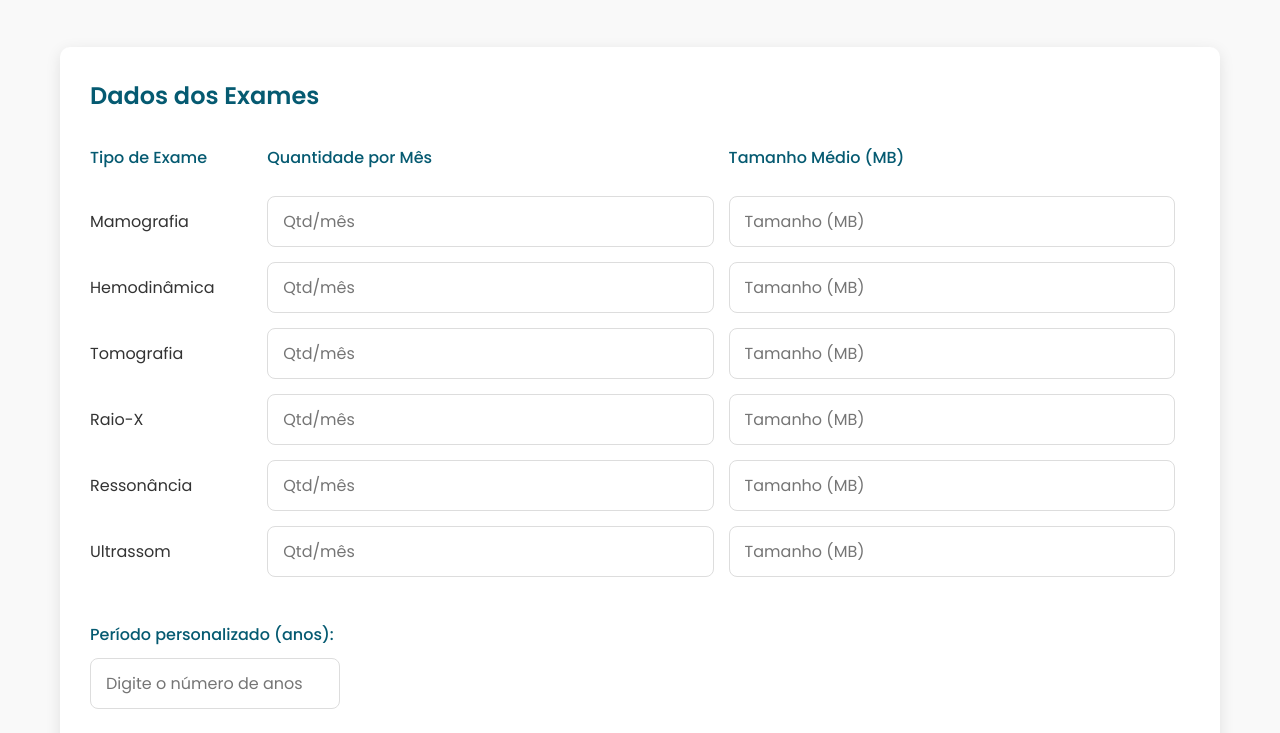
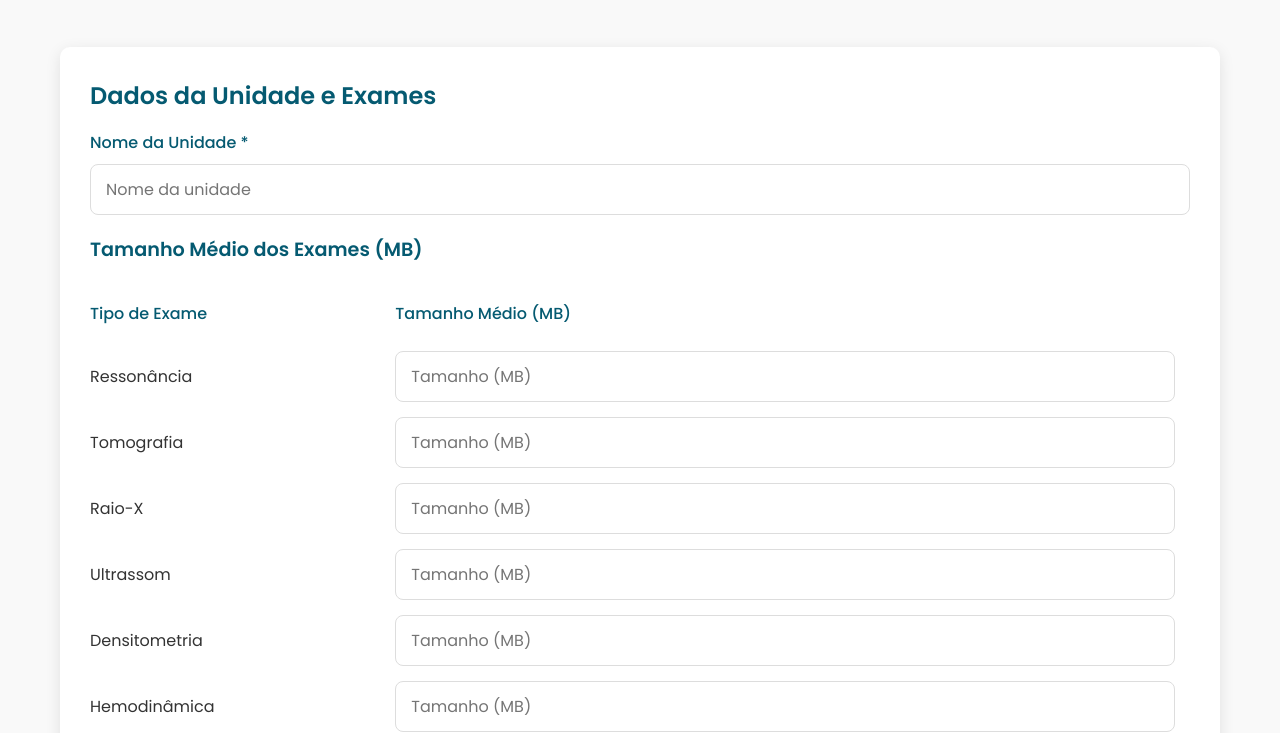
Before and after one commit to celionorajr/evolucao-coordina, a website: page views/index.html in a window 1280 px wide. Shown: the part 103-836 px from the top of the page. Drawn offline with Linux system fonts and the light colour scheme.

Commit message:
correcao html e css

```diff
--- a/public/css/style.css
+++ b/public/css/style.css
@@ -61,11 +61,18 @@ body {
   gap: 30px;
 }
 
-h2 {
+h2, h3 {
   color: var(--primary-color);
   margin-bottom: 15px;
   font-weight: 600;
+}
+
+h2 {
   font-size: 1.5rem;
+}
+
+h3 {
+  font-size: 1.2rem;
 }
 
 .input-section {
@@ -76,11 +83,38 @@ h2 {
   width: 100%;
 }
 
+.form-group {
+  margin-bottom: 20px;
+}
+
+.form-group label {
+  display: block;
+  margin-bottom: 8px;
+  font-weight: 500;
+  color: var(--primary-color);
+}
+
+.form-group input {
+  width: 100%;
+  padding: 12px 15px;
+  border: 1px solid #ddd;
+  border-radius: 8px;
+  font-family: 'Poppins', sans-serif;
+  font-size: 1rem;
+  transition: all 0.3s;
+}
+
+.form-group input:focus {
+  border-color: var(--secondary-color);
+  outline: none;
+  box-shadow: 0 0 0 3px rgba(36, 206, 197, 0.2);
+}
+
 .exam-table {
   width: 100%;
   border-collapse: separate;
   border-spacing: 0 15px;
-  margin-bottom: 25px;
+  margin: 20px 0;
 }
 
 .exam-table th {
--- a/views/index.html
+++ b/views/index.html
@@ -6,7 +6,7 @@
     <title>Dimensionamento PACS - Polos Tecnologia</title>
     <link href="https://fonts.googleapis.com/css2?family=Poppins:wght@300;400;500;600;700&display=swap" rel="stylesheet">
     <link href="/css/style.css" rel="stylesheet">
-	<link rel="icon" href="/favicon.ico" type="image/x-icon">
+    <link rel="icon" href="/favicon.ico" type="image/x-icon">
 </head>
 <body>
     <div class="container">
@@ -17,45 +17,33 @@
 
         <main class="content">
             <section class="input-section">
-                <h2>Dados dos Exames</h2>
+                <h2>Dados da Unidade e Exames</h2>
                 <form id="storageForm">
+                    <div class="form-group">
+                        <label for="unit-name">Nome da Unidade *</label>
+                        <input type="text" id="unit-name" placeholder="Nome da unidade" required>
+                    </div>
+
+                    <h3>Tamanho Médio dos Exames (MB)</h3>
                     <table class="exam-table">
                         <thead>
                             <tr>
                                 <th>Tipo de Exame</th>
-                                <th>Quantidade por Mês</th>
                                 <th>Tamanho Médio (MB)</th>
                             </tr>
                         </thead>
                         <tbody>
-                            <!-- Mamografia -->
+                            <!-- Ressonância -->
                             <tr>
-                                <td data-label="Tipo de Exame">Mamografia</td>
-                                <td data-label="Quantidade por Mês">
-                                    <input type="number" id="mamografia-qtd" placeholder="Qtd/mês" min="0">
-                                </td>
+                                <td data-label="Tipo de Exame">Ressonância</td>
                                 <td data-label="Tamanho Médio (MB)">
-                                    <input type="number" id="mamografia-size" placeholder="Tamanho (MB)" min="0" step="0.01">
-                                </td>
-                            </tr>
-
-                            <!-- Hemodinâmica -->
-                            <tr>
-                                <td data-label="Tipo de Exame">Hemodinâmica</td>
-                                <td data-label="Quantidade por Mês">
-                                    <input type="number" id="hemodinamica-qtd" placeholder="Qtd/mês" min="0">
-                                </td>
-                                <td data-label="Tamanho Médio (MB)">
-                                    <input type="number" id="hemodinamica-size" placeholder="Tamanho (MB)" min="0" step="0.01">
+                                    <input type="number" id="ressonancia-size" placeholder="Tamanho (MB)" min="0" step="0.01">
                                 </td>
                             </tr>
 
                             <!-- Tomografia -->
                             <tr>
                                 <td data-label="Tipo de Exame">Tomografia</td>
-                                <td data-label="Quantidade por Mês">
-                                    <input type="number" id="tomografia-qtd" placeholder="Qtd/mês" min="0">
-                                </td>
                                 <td data-label="Tamanho Médio (MB)">
                                     <input type="number" id="tomografia-size" placeholder="Tamanho (MB)" min="0" step="0.01">
                                 </td>
@@ -64,40 +52,39 @@
                             <!-- Raio-X -->
                             <tr>
                                 <td data-label="Tipo de Exame">Raio-X</td>
-                                <td data-label="Quantidade por Mês">
-                                    <input type="number" id="raiox-qtd" placeholder="Qtd/mês" min="0">
-                                </td>
                                 <td data-label="Tamanho Médio (MB)">
                                     <input type="number" id="raiox-size" placeholder="Tamanho (MB)" min="0" step="0.01">
-                                </td>
-                            </tr>
-
-                            <!-- Ressonância -->
-                            <tr>
-                                <td data-label="Tipo de Exame">Ressonância</td>
-                                <td data-label="Quantidade por Mês">
-                                    <input type="number" id="ressonancia-qtd" placeholder="Qtd/mês" min="0">
-                                </td>
-                                <td data-label="Tamanho Médio (MB)">
-                                    <input type="number" id="ressonancia-size" placeholder="Tamanho (MB)" min="0" step="0.01">
                                 </td>
                             </tr>
 
                             <!-- Ultrassom -->
                             <tr>
                                 <td data-label="Tipo de Exame">Ultrassom</td>
-                                <td data-label="Quantidade por Mês">
-                                    <input type="number" id="ultrassom-qtd" placeholder="Qtd/mês" min="0">
-                                </td>
                                 <td data-label="Tamanho Médio (MB)">
                                     <input type="number" id="ultrassom-size" placeholder="Tamanho (MB)" min="0" step="0.01">
+                                </td>
+                            </tr>
+
+                            <!-- Densitometria -->
+                            <tr>
+                                <td data-label="Tipo de Exame">Densitometria</td>
+                                <td data-label="Tamanho Médio (MB)">
+                                    <input type="number" id="densitometria-size" placeholder="Tamanho (MB)" min="0" step="0.01">
+                                </td>
+                            </tr>
+
+                            <!-- Hemodinâmica -->
+                            <tr>
+                                <td data-label="Tipo de Exame">Hemodinâmica</td>
+                                <td data-label="Tamanho Médio (MB)">
+                                    <input type="number" id="hemodinamica-size" placeholder="Tamanho (MB)" min="0" step="0.01">
                                 </td>
                             </tr>
                         </tbody>
                     </table>
 
                     <div class="custom-years">
-                        <label for="custom-years">Período personalizado (anos):</label>
+                        <label for="custom-years">Projeção personalizada (anos):</label>
                         <input type="number" id="custom-years" min="1" placeholder="Digite o número de anos">
                     </div>
 
```
